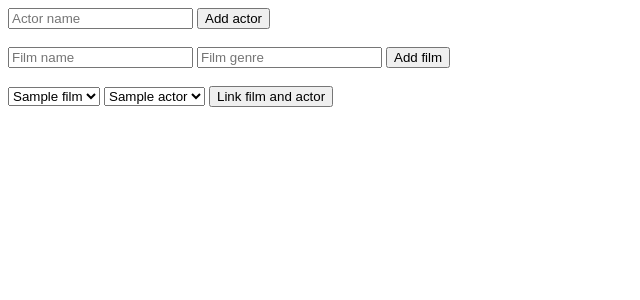
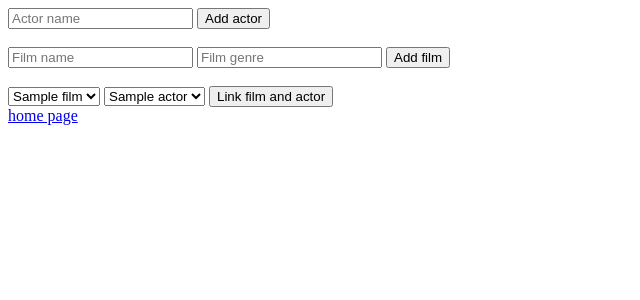
Before and after one commit to simionvw/leerjaar2, a PHP site: page /admin.php in a window 1280 px wide. Shown: the top 300 px of the page, without its empty margins (0-640 px from the left). Run offline with PHP 8.4, Linux system fonts and the light colour scheme; tables that the repository leaves empty hold one stand-in row (values such as "Sample post").

Commit message:
added button FINISHED

```diff
--- a/Projecten/sprint 2/admin.php
+++ b/Projecten/sprint 2/admin.php
@@ -81,5 +81,7 @@
     </select>
     <input type="submit" name="link" value="Link film and actor">
   </form>
+
+  <a href="./">home page</a>
 </body>
 </html>
```
